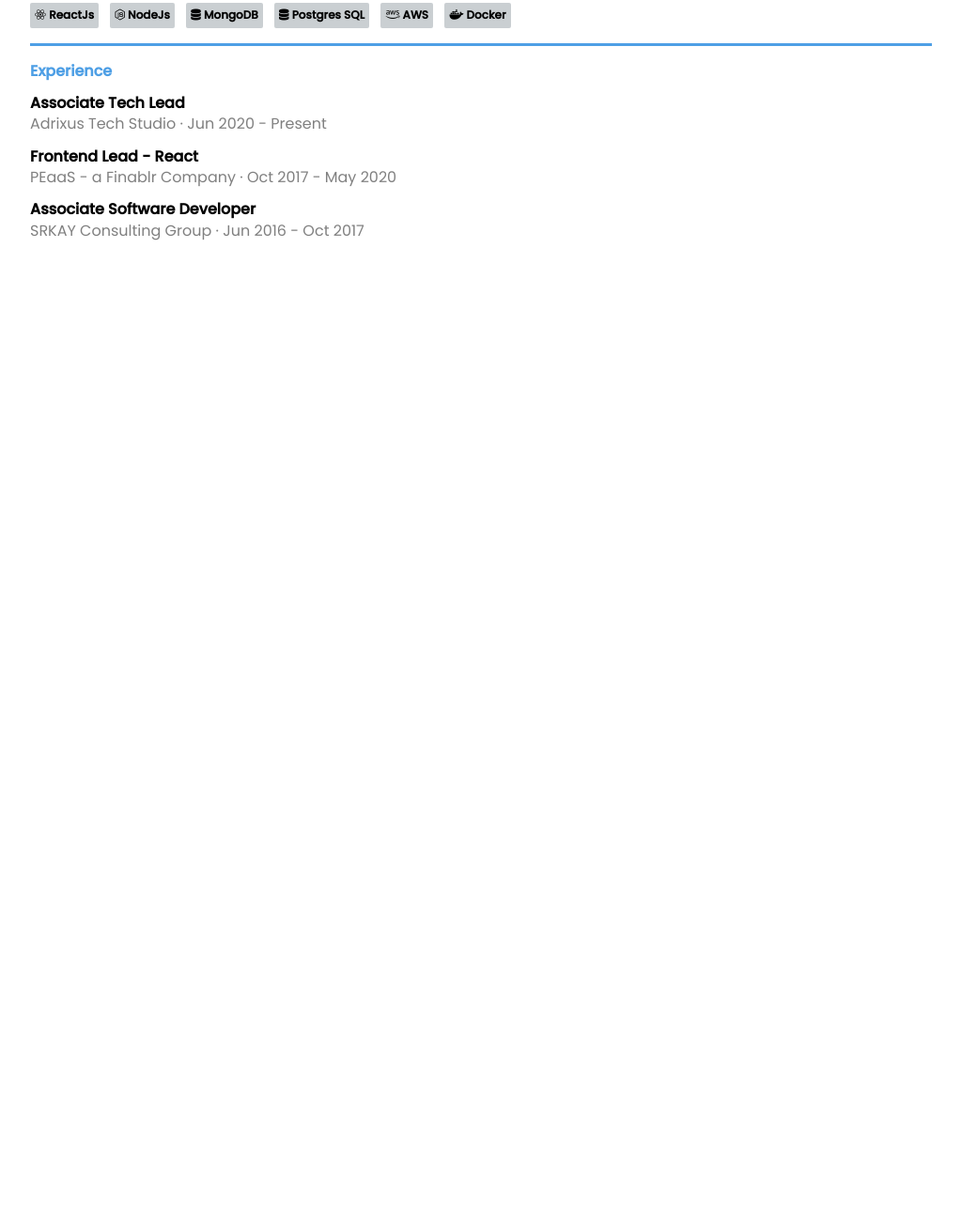
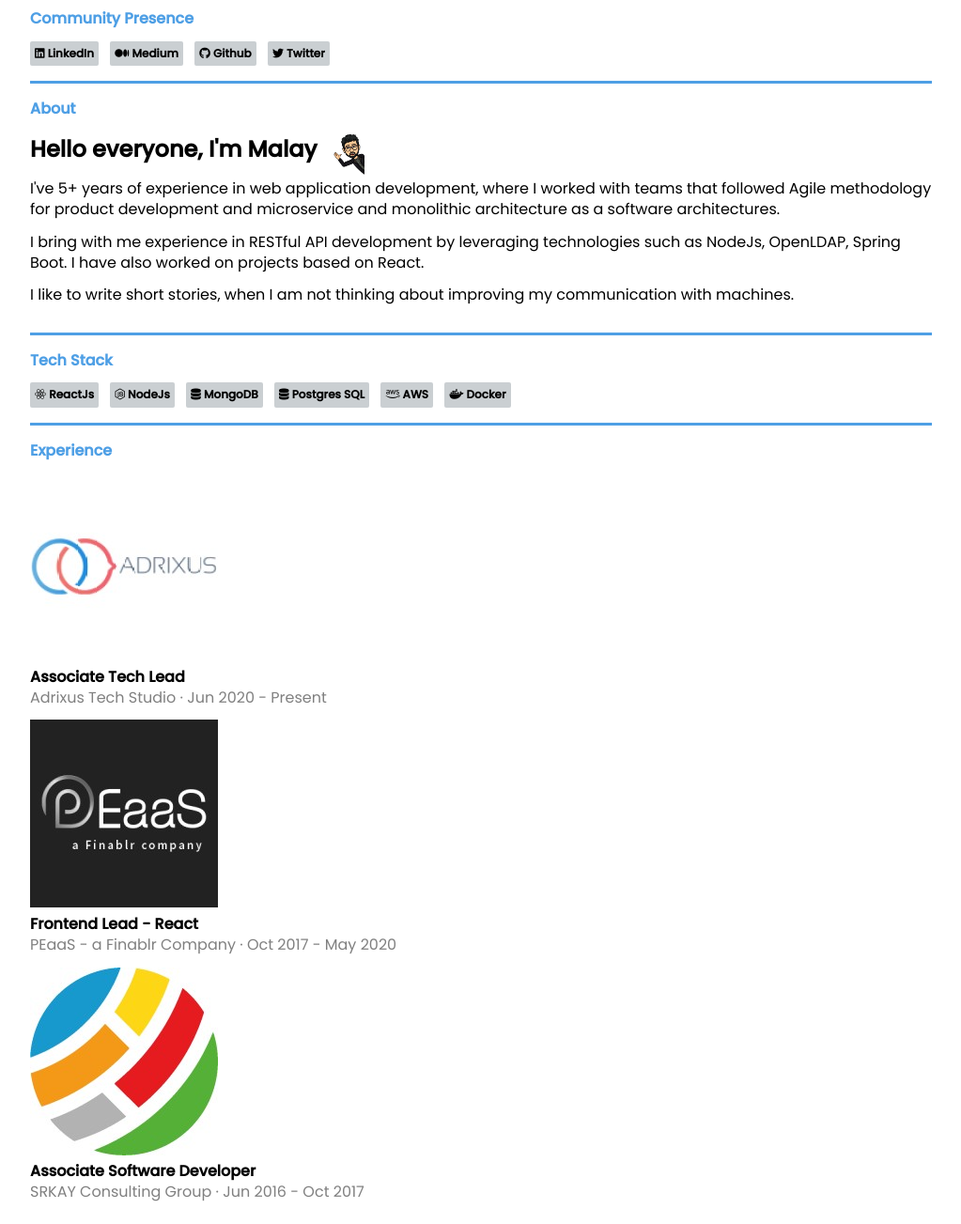
Before and after one commit to malaymatwankar/malaymatwankar.github.io, a plain HTML site: page index.html in a window 1280 px wide. Shown: the part 513-1816 px from the top of the page at 94% size, without its empty margins (128-1151 px from the left). Before the commit the page ends 800 px from the top, so only its background shows below. Drawn offline with Linux system fonts and the light colour scheme.

Commit message:
Added code for profile pic
- Added code for profile pic and logos

```diff
--- a/index.html
+++ b/index.html
@@ -6,7 +6,11 @@
     <meta name="theme-color" content="#000000" />
     <meta name="description" content="Malay Matwankar" />
     <title>Malay Matwankar</title>
-    <link rel="shortcut icon" href="./assets/favicon.png?" type="image/x-icon" />
+    <link
+      rel="shortcut icon"
+      href="./assets/favicon.png?"
+      type="image/x-icon"
+    />
     <link rel="preconnect" href="https://fonts.googleapis.com" />
     <link rel="preconnect" href="https://fonts.gstatic.com" crossorigin />
     <link
@@ -23,7 +27,15 @@
   <body>
     <div class="resume-wrapper">
       <div class="resume">
-        <header>
+        <header class="resume-header">
+          <div class="my-pciture-wrapper">
+            <img
+              class="my-picture"
+              src="assets/profile-picture.png"
+              alt="Malay's picture"
+            />
+          </div>
+          <div class="basic-details">
             <h2 class="my-name">Malay Matwankar</h2>
             <span class="tag-line"
               >Web Developer | Tech Lead | Clean Code Advocate</span
@@ -31,7 +43,9 @@
             <ul class="current-status">
               <li class="current-status-item">
                 <i class="fa-solid fa-location-dot"></i>
-              <span class="current-status-text">Vadodara, Gujarat, India</span>
+                <span class="current-status-text"
+                  >Vadodara, Gujarat, India</span
+                >
               </li>
               <li class="current-status-item">
                 <i class="fa-solid fa-address-card"></i>
@@ -42,6 +56,7 @@
                 <span class="current-status-text">Adrixus Tech Studio</span>
               </li>
             </ul>
+          </div>
         </header>
         <hr />
         <section class="community-presence">
@@ -79,7 +94,11 @@
           <div class="greeting-wrapper">
             <h2 class="greeting">Hello everyone, I'm Malay</h2>
             <div class="greeting-image-wrapper">
-              <img class="greeting-image" src="./assets/hi-icon.png" alt="Malay waving" />
+              <img
+                class="greeting-image"
+                src="./assets/hi-icon.png"
+                alt="Malay waving"
+              />
             </div>
           </div>
           <div class="my-self">
@@ -150,26 +169,53 @@
           <ul class="experiences">
             <li class="experience">
               <div class="experience-detail">
+                <div class="company-logo-wrapper">
+                  <img
+                    class="company-logo"
+                    src="./assets/adrixus-logo.jpeg"
+                    alt="Logo of Adrixus"
+                  />
+                </div>
+                <div class="company-details-wrapper">
                   <span class="position">Associate Tech Lead</span>
                   <span class="company-name">Adrixus Tech Studio</span>
                   <span class="delimiter">&#xb7;</span>
                   <span class="duration">Jun 2020 - Present</span>
                 </div>
+              </div>
             </li>
             <li class="experience">
               <div class="experience-detail">
+                <div class="company-logo-wrapper">
+                  <img
+                    class="company-logo"
+                    src="./assets/peaas-logo.jpeg"
+                    alt="Logo of PEaaS"
+                  />
+                </div>
+                <div class="company-details-wrapper">
                   <span class="position">Frontend Lead - React</span>
                   <span class="company-name">PEaaS - a Finablr Company</span>
                   <span class="delimiter">&#xb7;</span>
                   <span class="duration">Oct 2017 - May 2020</span>
                 </div>
+              </div>
             </li>
             <li class="experience">
               <div class="experience-detail">
+                <div class="company-logo-wrapper">
+                  <img
+                    class="company-logo"
+                    src="./assets/srkay-logo.jpeg"
+                    alt="Logo of SRKAY"
+                  />
+                </div>
+                <div class="company-details-wrapper">
                   <span class="position">Associate Software Developer</span>
                   <span class="company-name">SRKAY Consulting Group</span>
                   <span class="delimiter">&#xb7;</span>
                   <span class="duration">Jun 2016 - Oct 2017</span>
+                </div>
               </div>
             </li>
           </ul>
```
Lines whose indentation alone changed are shown as unchanged.
